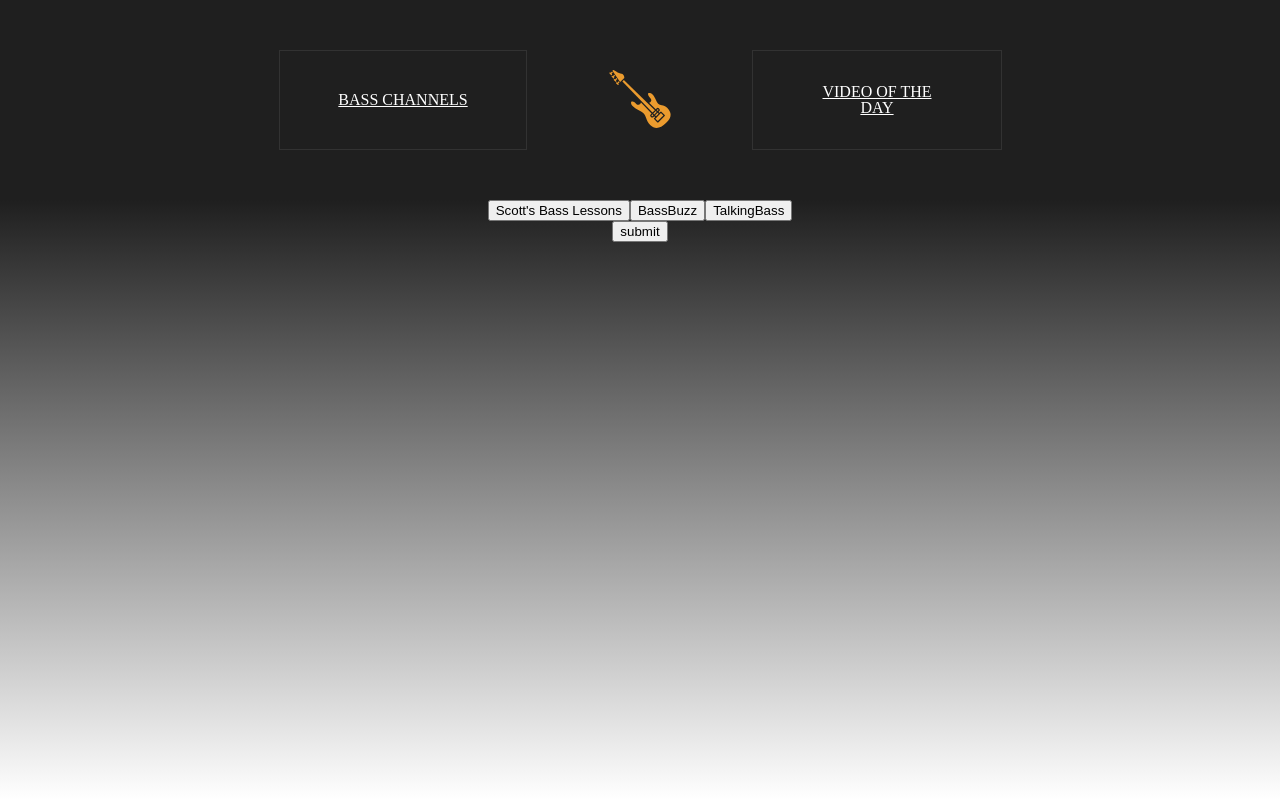
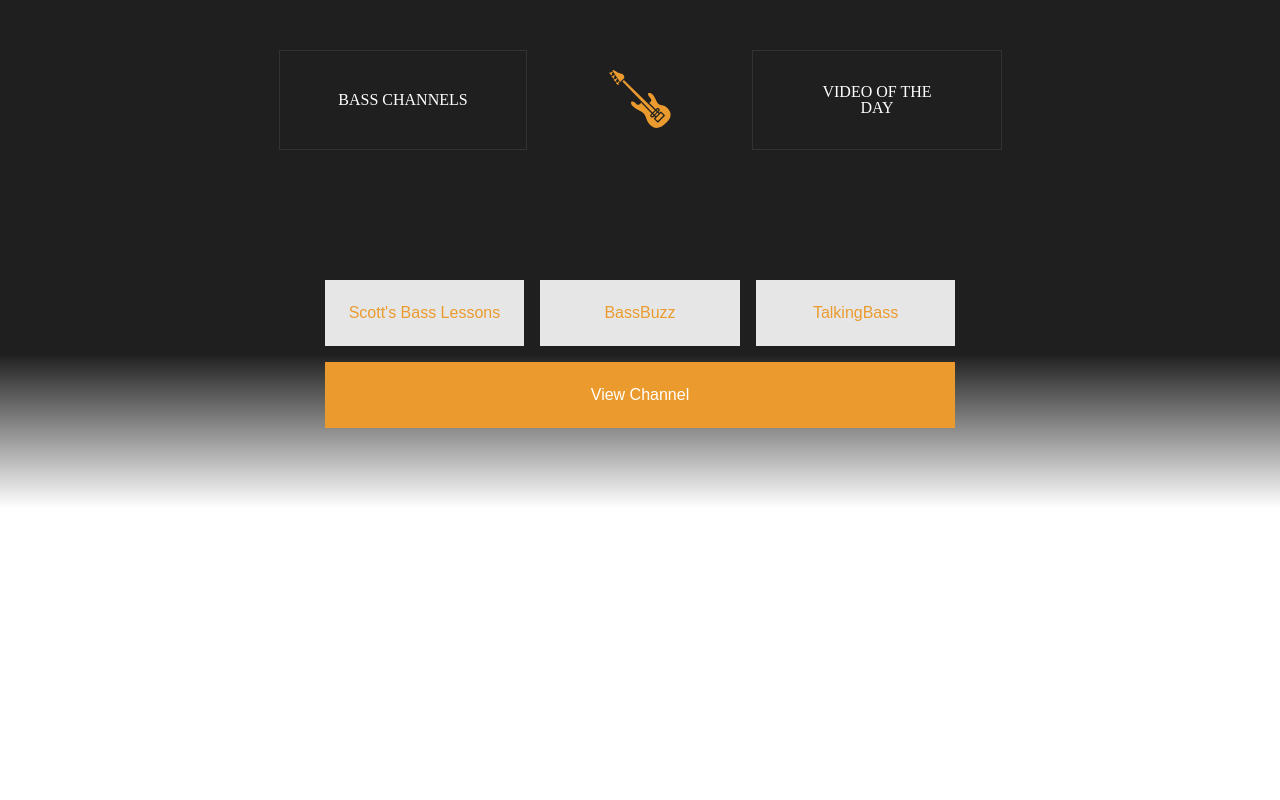
Before and after one commit to vtulonen/bass-app, a React (Create React App) app: page /daily in a window 1280 px wide. Built offline with nearby package versions, Linux system fonts and the light colour scheme.

Commit message:
latest videos styles+ placement

```diff
--- a/src/Components/LandingPage.js
+++ b/src/Components/LandingPage.js
@@ -6,8 +6,8 @@
       <div className="center landing-text">
         <h1>Welcome to the Bass App</h1>
         <div>
-        <p>Here you can browse <em>the best</em> bass guitar related content youtube has to offer</p>
-          <p>Use the navigation menu up top to start <em>exploring</em>!</p>
+        <p className="main">Here you can browse <em>the best</em> bass guitar related content youtube has to offer</p>
+          <p className="main">Use the navigation menu up top to start <em>exploring</em>!</p>
 
         </div>
 
--- a/src/Components/VideoPage/DisplayChannelData.js
+++ b/src/Components/VideoPage/DisplayChannelData.js
@@ -56,7 +56,8 @@
   render() {
     const { data } = this.props;
     const title = data.snippet.title;
-    const description = data.snippet.description;
+    const description = data.snippet.description.split('.');
+    const shortDescription = description[0];
     const subscribers = data.statistics.subscriberCount;
     const videoCount = data.statistics.videoCount;
     const viewCount = data.statistics.viewCount;
@@ -66,27 +67,19 @@
       <>
         <div className="channel-info-container">
           <ul className="channel-info">
-            <li className="channel-info__item">{title}</li>
+            <li className="channel-info__item"><em>{title}</em></li>
             <li className="channel-info__item">Subscribers: {subscribers}</li>
             <li className="channel-info__item">Videos: {videoCount}</li>
             <li className="channel-info__item">Views: {viewCount}</li>
           </ul>
-          <p>{description}</p>
+          <p className="channel-description">{shortDescription}</p>
         </div>
-        <div className="buttons">
+        <div className="channel-info__buttons btn-container">
+          <button className="btn" onClick={this.handleClickLatest}>Show Latest Videos</button>
+          <button className="btn" onClick={this.handleClickPlaylists}>Show Playlists</button>
           <a className="btn" href={channelUrl}>
-            View Channel
+            Visit Channel
           </a>
-          <button onClick={this.handleClickLatest}>Show latest videos</button>
-          <button onClick={this.handleClickPlaylists}>Show playlists</button>
-        </div>
-        <div>
-          {/* {this.state.uploadsList && (
-            <DisplayVideos videosList={this.state.uploadsList} listName='Latest Videos' />
-          )} */}
-          {/* {this.state.allPlaylists && (
-            <DisplayPlaylists playlists={this.state.allPlaylists} listName='All Playlists' />
-          )} */}
         </div>
       </>
     );
--- a/src/Components/VideoPage/DisplayVideos.js
+++ b/src/Components/VideoPage/DisplayVideos.js
@@ -9,22 +9,21 @@
 
   render() {
     const items =  this.props.videosList.map((item, index) =>
-    <iframe key={index} width="100%" max-width="560" height="100%" max-height="315" src={`https://www.youtube.com/embed/${item.snippet.resourceId.videoId}`} frameBorder="0" allowFullScreen></iframe>
+    <div class="video">
+      <iframe key={index} width="100%" height="100%" src={`https://www.youtube.com/embed/${item.snippet.resourceId.videoId}`} frameBorder="0" allowFullScreen></iframe>
+    </div>
+
 
     );
 
 
     return (
-      <>
-      <div>
+      <div className="video-list-container">
         <h2>{this.props.listName}</h2>
-
-      <div className="video-list">
-
-         {items}
+          <div className="video-list">
+          {items}
+          </div>
       </div>
-      </div>
-      </>
     )
   }
 }
--- a/src/Components/VideoPage/Search.js
+++ b/src/Components/VideoPage/Search.js
@@ -43,17 +43,22 @@
   handleClick = (event) => {
     const _search = event.target.innerText;
     this.setState({ search: _search });
+
   }
 
   render() {
     return (
       <>
-      <button onClick={this.handleClick}>Scott's Bass Lessons</button>
-      <button onClick={this.handleClick}>BassBuzz</button>
-      <button onClick={this.handleClick}>TalkingBass</button>
-      <form onSubmit={this.onSubmit} className="search-form">
-      <input className="submit" type="submit" value="submit" />
+      <div className="btn-container">
+      <button className="btn" onClick={this.handleClick}>Scott's Bass Lessons</button>
+        <button className="btn" onClick={this.handleClick}>BassBuzz</button>
+        <button className="btn" onClick={this.handleClick}>TalkingBass</button>
+        <form onSubmit={this.onSubmit} className="submit-container">
+      <input className="btn btn-submit" type="submit" value="View Channel" />
       </form>
+      </div>
+
+
 
       </>
     );
--- a/src/style.css
+++ b/src/style.css
@@ -46,6 +46,8 @@
   --main-black: #1F1F1F;
   --light-gray: #E6E6E6;
   --dark-gray: #8A8A8A;
+  --white: #f0f0f0;
+  --space: 1rem;
 }
 
 @import url('https://fonts.googleapis.com/css2?family=Patrick+Hand&display=swap');
@@ -62,17 +64,15 @@
 #root {
   width: 100vw;
   height: 100%;
-  min-height: 100%;
-
 
 }
 .App {
   text-align: center;
-  height: 100%;
+
   margin: 0 auto;
   padding: 0;
   background: rgb(31,31,31);
-  background: linear-gradient(180deg, rgba(31,31,31,1) 25%, rgba(255,255,255,1) 100%);
+  background: linear-gradient(180deg, rgba(31,31,31,1) 40%, rgba(255,255,255,1) 100%);
 }
 
 /* Typography */
@@ -81,6 +81,13 @@
   font-size: 4rem;
   font-family: 'Patrick Hand', cursive;
   color: var(--main-orange);
+}
+
+h2 {
+  font-size: 3rem;
+  font-family: 'Patrick Hand', cursive;
+  color: var(--main-orange);
+  padding: 50px 50px 25px;
 }
 
 p .main {
@@ -106,7 +113,8 @@
   height: 100%;
   width: 100%;
   position: fixed;
-
+  background: rgb(31,31,31);
+  background: linear-gradient(180deg, rgba(31,31,31,1) 0%, rgba(255,255,255,1) 100%);
 }
 
 
@@ -185,26 +193,125 @@
   left: 100%;
 }
 
+a {
+  text-decoration: none;
+ }
+
 /* Videos page  */
+
+
 
 .channel-page-container {
 
+  display: grid;
+  grid-template-columns: 1fr 2fr 2fr 1fr;
+  place-items: center;
+  padding: 5rem .5rem;
+  background: rgb(31,31,31);
+  background: linear-gradient(180deg, rgba(31,31,31,1) 50%, rgba(255,255,255,1) 100%);
+
+}
+
+.btn-container {
+  display: grid;
+  grid-column: 1 / -1;
+  grid-template-columns: 1fr 1fr 1fr;
+  grid-gap: 1rem;
+
+}
+
+.channel-info-container {
+  display: grid;
+  grid-column: 2 /span 2;
+  place-items: center;
+  grid-template-columns: 1fr 200px 200px 1fr;
+  height: 200px;
+  grid-gap: 2rem;
 }
 
 .channel-info {
+  background-color: var(--white);
+  padding: 25px;
+  border-radius: 25px;
+  grid-column: 2 / span 1;
+  min-width: 200px;
+}
 
+.channel-description {
+  background-color: var(--main-orange);
+  padding: 25px;
+  border-radius: 25px;
+}
+
+.channel-info-container {
+  text-align: center
+}
+
+
+.video-list-container {
+  grid-column: 2 / span 2;
+  display: grid;
+  grid-template-columns: 1fr 1fr;
+}
+
+.video-list-container > h2 {
+  grid-column: 1 / -1;
+}
+.video-list {
+  grid-column: 1 / -1;
+  display: flex;
+  flex-wrap: wrap;
+  flex-direction: row;
+}
+
+.video {
+  width: 600px;
+  height: 400px;
+  margin: 1rem;
+  padding: 25px;
+  background-color: var(--main-orange);
 }
 
 
 
-.video-list {
-  display: grid;
-  grid-template-columns: repeat(3, 1fr);
 
-  grid-gap: 2em;
+/* BUTTONS */
+
+.btn {
+  color: var(--main-orange);
+  /* text-transform: uppercase; */
+  /* text-decoration: none; */
+  background: var(--light-gray);
+  padding: 20px;
+  border: 4px solid var(--light-gray);
+  display: inline-block;
+  transition: all 0.4s ease 0s;
+  font-size: 1rem;
+  font-family: sans-serif;
 }
 
+.btn:hover, .btn:focus {
+  color: #ffffff;
+  background: var(--main-orange);
+  border-color: var(--main-orange);
+  transition: all 0.4s ease 0s;
+  outline: none;
+}
 
-.hidden {
-  display: none;
+.btn:focus {
+  border-color: var(--light-gray);
 }
+
+.submit-container {
+  grid-column: 1 / -1;
+}
+.btn-submit {
+  width: 100%;
+  background: var(--main-orange);
+  border-color: var(--main-orange);
+  color: white;
+}
+
+.btn-submit:hover {
+  border-color: var(--light-gray);
+}
```
